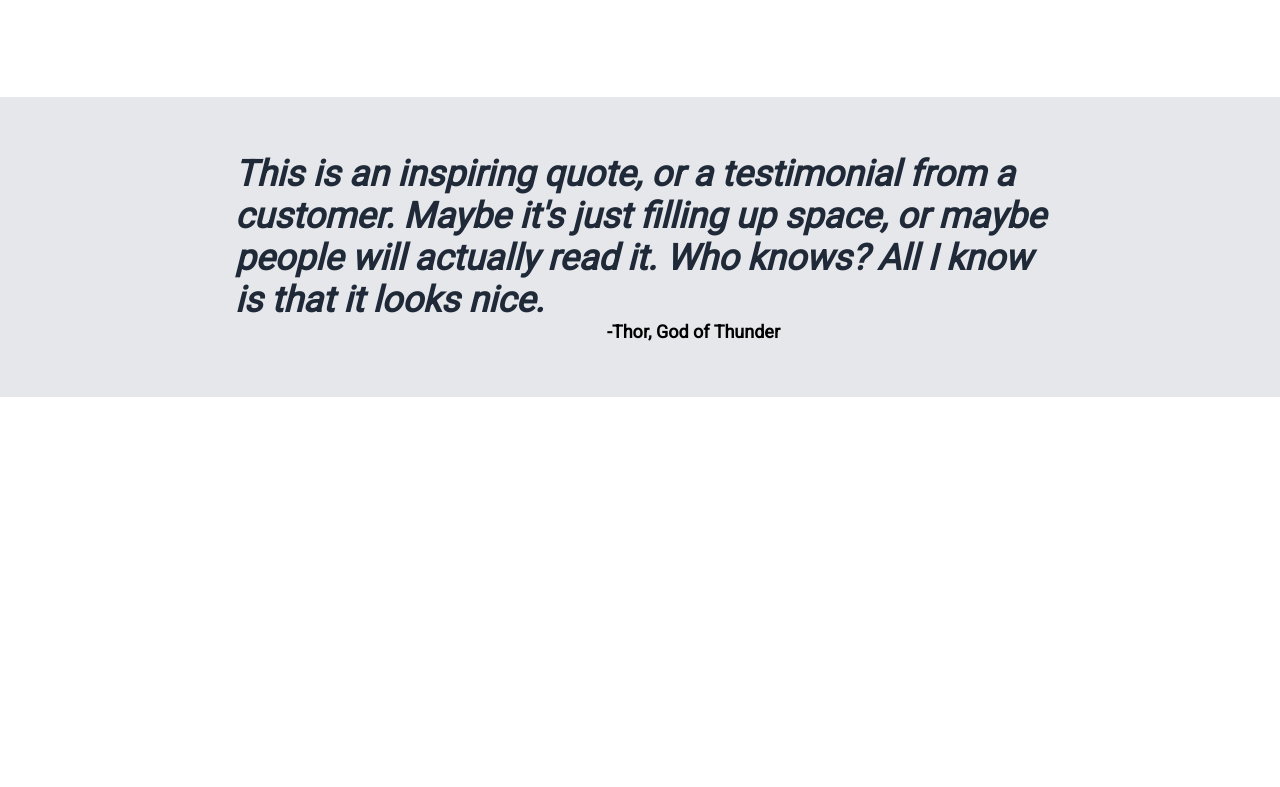
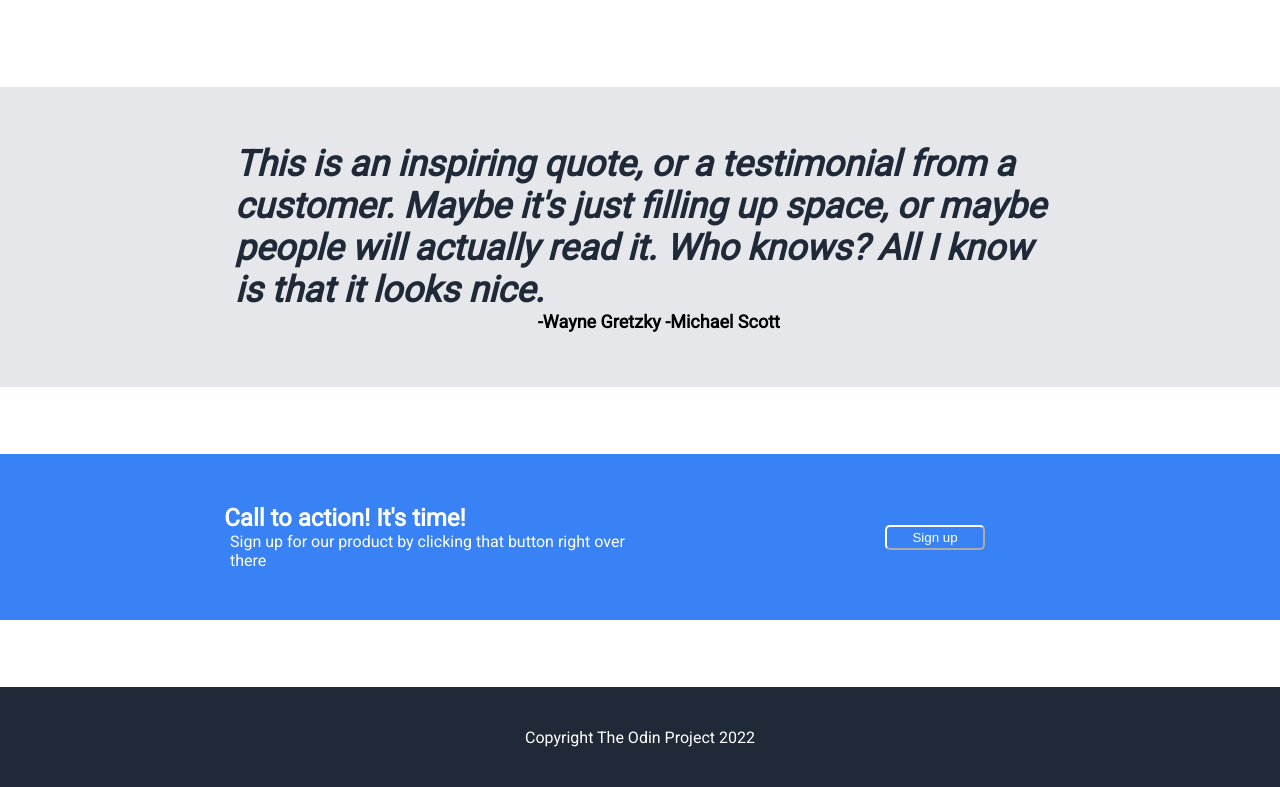
Before and after one commit to lex23unwin/3FolkRockLandingPage, a plain HTML site: page index.html in a window 1280 px wide. Shown: the part 1761-2548 px from the top of the page. Before the commit the page ends 2158 px from the top, so only its background shows below. Drawn offline with Linux system fonts and the light colour scheme.

Commit message:
Add last container and footer
This will complete the layout and
provide the user with a call to action.

```diff
--- a/index.html
+++ b/index.html
@@ -14,6 +14,7 @@
             </div>
             <div class="navbar-right">
                 <ul>
+                    <li class="nav-selection">Helpful Links for Reference:</li>
                     <a href="https://rateyourmusic.com/" target="_blank" rel="noreferrer noopener">
                         <li class="nav-selection">RYM</li>
                     </a>
@@ -86,12 +87,22 @@
             is that it looks nice.
         </h3>
         <p class="p-third">
-            <strong>-Thor, God of Thunder</strong>
+            <strong>-Wayne Gretzky -Michael Scott</strong>
         </p>
-
-
-
-
+    </div>
+    <div class="last-div">
+        <div class="blue-container">
+            <div class="left">
+                <h4>Call to action! It's time!</h4>
+                <p class="last-p">Sign up for our product by clicking that button right over there</p>
+            </div>
+            <div class="right">
+                <button type="button" class="btn-last-div">Sign up</button>
+            </div>
+        </div>
+    </div>
+    <div class="footer">
+        Copyright The Odin Project 2022
     </div>
 </body>
 </html>
--- a/styles.css
+++ b/styles.css
@@ -18,7 +18,7 @@ body {
     color: #F9FAF8;
 }
 
-.header-link {
+.nav-selection {
     font-size: 18px;
     color: #E5E7EB;
 }
@@ -39,11 +39,20 @@ a {
     color: #E5E7EB;
 }
 
-.navbar-left, .navbar-right {
+.navbar-left {
+    display: flex;
+    width: 50%;
+    justify-content: flex-start;
+    align-items: center;
+    margin-left: 200px;
+    margin-top: 10px;
+}
+.navbar-right {
     display: flex;
     width: 50%;
     justify-content: center;
-    align-items: center
+    align-items: center;
+    margin-top: 10px;
 }
 
 li {
@@ -61,6 +70,7 @@ li {
     display: flex;
     flex-direction: row;
     margin: 50px;
+    margin-top: 30px;
 }
 
 .content-left {
@@ -157,3 +167,71 @@ li {
     justify-content: flex-end;
     margin-right: 500px;
 }
+
+/***********************************************************/
+.last-div {
+    display: flex;
+    height: 300px;
+    justify-content: center;
+    align-items: center;
+}
+
+.blue-container {
+    display: flex;
+    flex-direction: row;
+    justify-content: center;
+    align-items: center;
+    background-color: #3882F6;
+    padding: 50px;
+    width: 1200px;
+}
+
+.left {
+    display: flex;
+    flex-direction: column;
+    justify-content: center;
+    align-items: center;
+    width: 50%;
+}
+
+.right {
+    display: flex;
+    flex-direction: column;
+    justify-content: center;
+    align-items: center;
+    width: 50%;
+}
+
+.left h4 {
+    font-size: 24px;
+    color: white;
+}
+
+.last-p {
+    margin-left: 180px;
+    color: white;
+
+}
+
+.btn-last-div {
+    background-color: #3882F6;
+    border-color: white;
+    border-radius: 5px;
+    width: 100px;
+    height: 25px;
+    display: flex;
+    justify-content: center;
+    align-items: center;
+    color: white;
+}
+
+/***********************************************************/
+
+.footer {
+    display: flex;
+    justify-content: center;
+    align-items: center;
+    color: white;
+    background-color: #1F2937;
+    height: 100px;
+}
```
